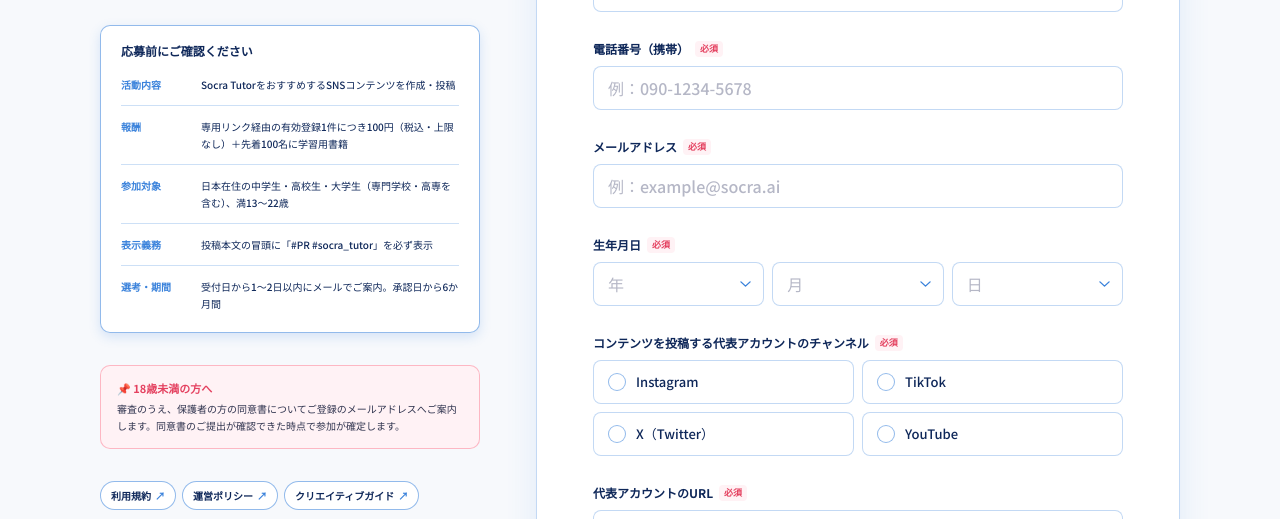
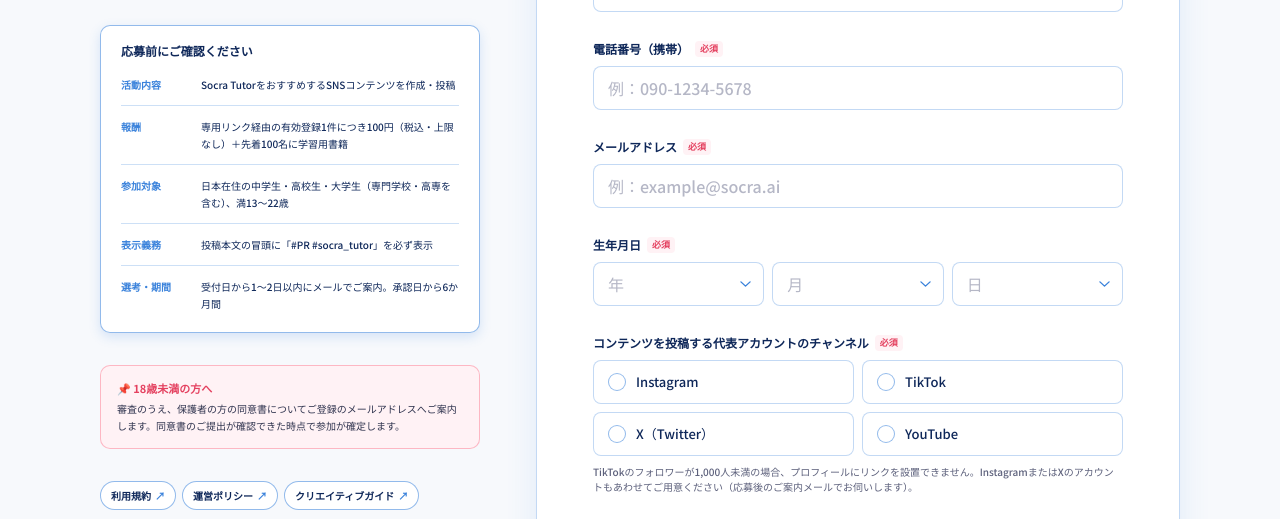
Before and after one commit to kyungheekim-stack/socratutor_scholarship, a plain HTML site: page apply/index.html in a window 1280 px wide. Shown: the part 247-766 px from the top of the page. Drawn offline with Linux system fonts and the light colour scheme; a web font is replaced by a local one.

Commit message:
신청 폼: 채널 선택 아래 TikTok 1,000명 안내 문구 추가 (전송 데이터 변경 없음)

```diff
--- a/apply/index.html
+++ b/apply/index.html
@@ -283,6 +283,7 @@
               <label class="opt"><input type="radio" name="channel" value="X （Twitter）"><i></i>X（Twitter）</label>
               <label class="opt"><input type="radio" name="channel" value="YouTube"><i></i>YouTube</label>
             </div>
+            <p class="help">TikTokのフォロワーが1,000人未満の場合、プロフィールにリンクを設置できません。InstagramまたはXのアカウントもあわせてご用意ください（応募後のご案内メールでお伺いします）。</p>
             <p class="err">いずれかを選択してください。</p>
           </fieldset>
           <div class="field" data-v="url">
```
